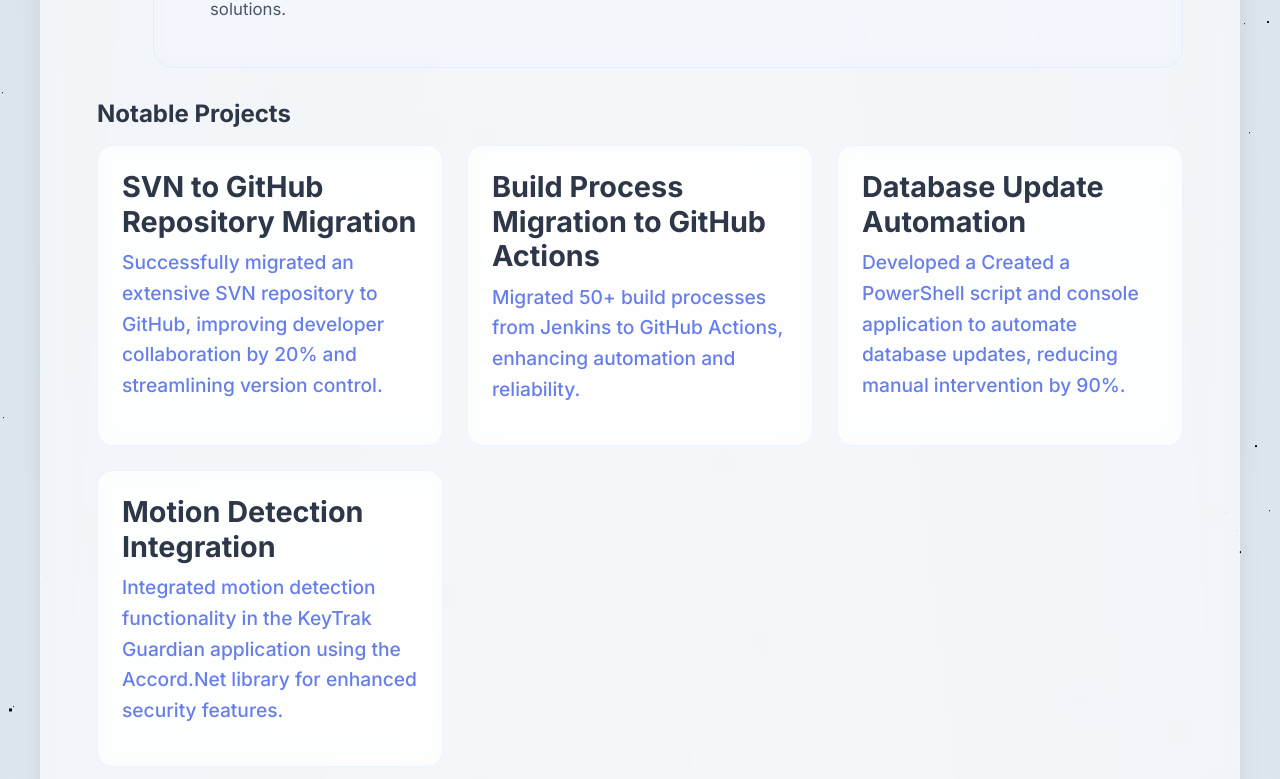
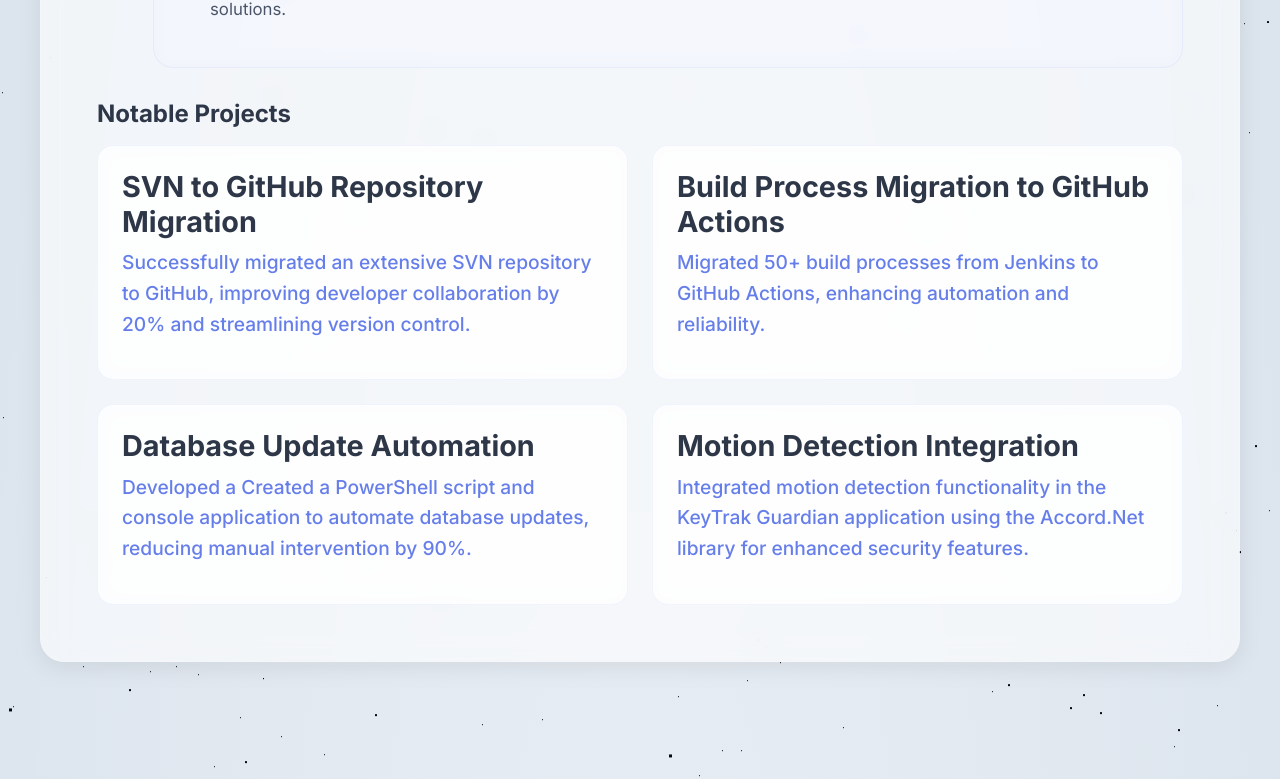
Before and after one commit to ankitrijal2054/portfolio_website, a React (Create React App) app: page / in a window 1280 px wide. Shown: the part 1813-2592 px from the top of the page. Built offline with nearby package versions, Linux system fonts and the light colour scheme.

Commit message:
Fixed Experience UI

```diff
--- a/src/components/Project.js
+++ b/src/components/Project.js
@@ -1,5 +1,5 @@
 import React from "react";
-import { Container, Card, OverlayTrigger, Tooltip } from "react-bootstrap";
+import { Container, Card } from "react-bootstrap";
 import { motion } from "framer-motion";
 import { useInView } from "react-intersection-observer";
 import "../styles/Project.css";
--- a/src/styles/Experience.css
+++ b/src/styles/Experience.css
@@ -134,7 +134,7 @@
 
 .projects-grid {
   display: grid;
-  grid-template-columns: repeat(auto-fit, minmax(300px, 1fr));
+  grid-template-columns: repeat(2, 1fr);
   gap: 1.5rem;
   margin-top: 1rem;
 }
```
